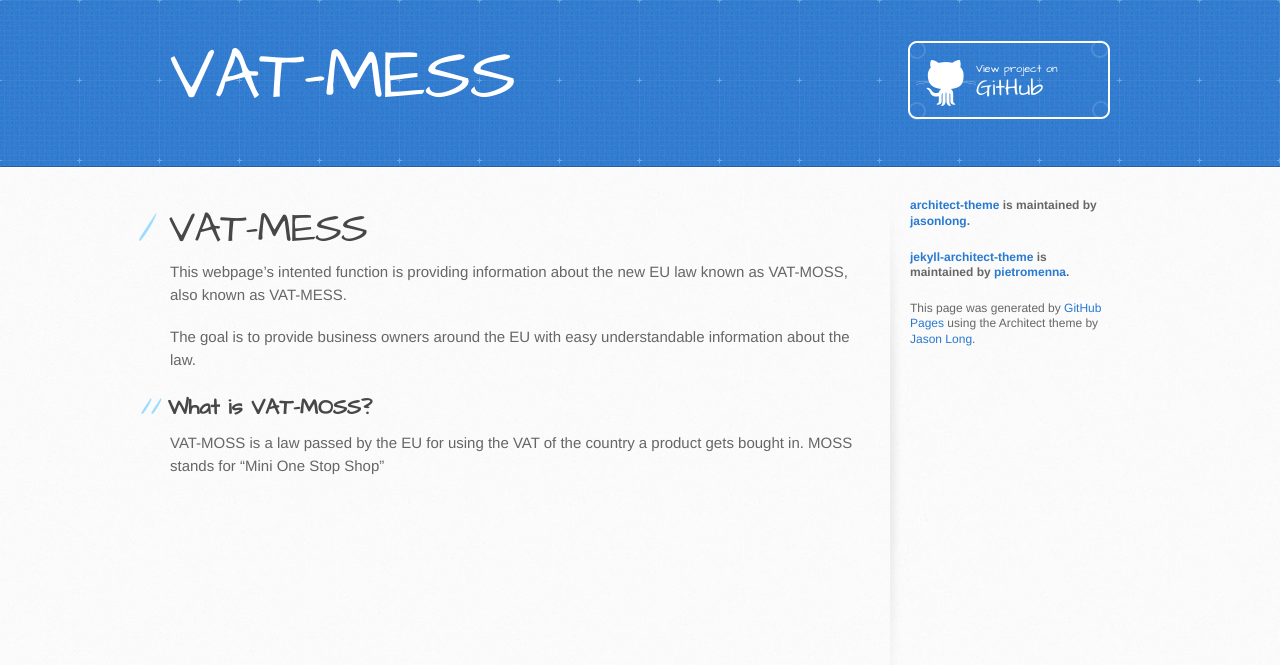
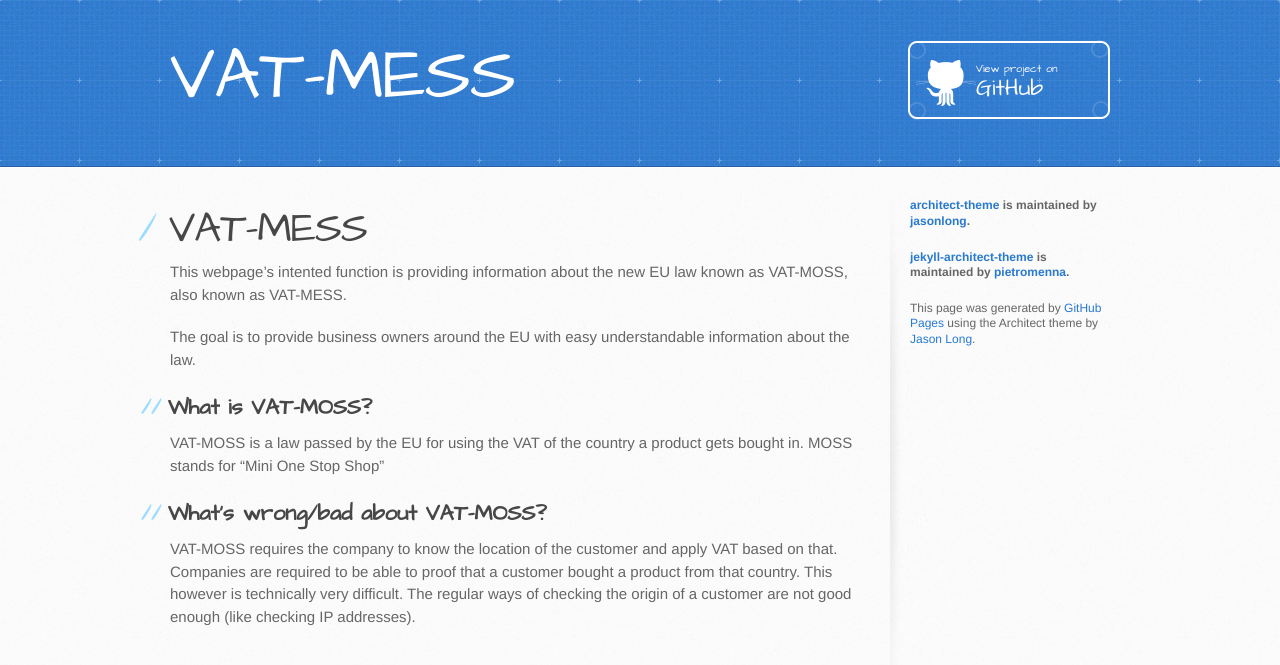
Before and after one commit to MMS-Projects/vat-mess.eu, a Jekyll site: the page built from index.html, in a window 1280 px wide. Shown: the top 665 px of the page. Built offline with Jekyll 4.4.1, drawn with Linux system fonts in a browser that asks for light colours; Markdown is read by kramdown in place of the engine named in the settings.

Commit message:
Update index.html

```diff
--- a/index.html
+++ b/index.html
@@ -12,3 +12,7 @@ The goal is to provide business owners around the EU with easy understandable in
 ## What is VAT-MOSS?
 
 VAT-MOSS is a law passed by the EU for using the VAT of the country a product gets bought in. MOSS stands for "Mini One Stop Shop"
+
+## What's wrong/bad about VAT-MOSS?
+
+VAT-MOSS requires the company to know the location of the customer and apply VAT based on that. Companies are required to be able to proof that a customer bought a product from that country. This however is technically very difficult. The regular ways of checking the origin of a customer are not good enough (like checking IP addresses).
```
